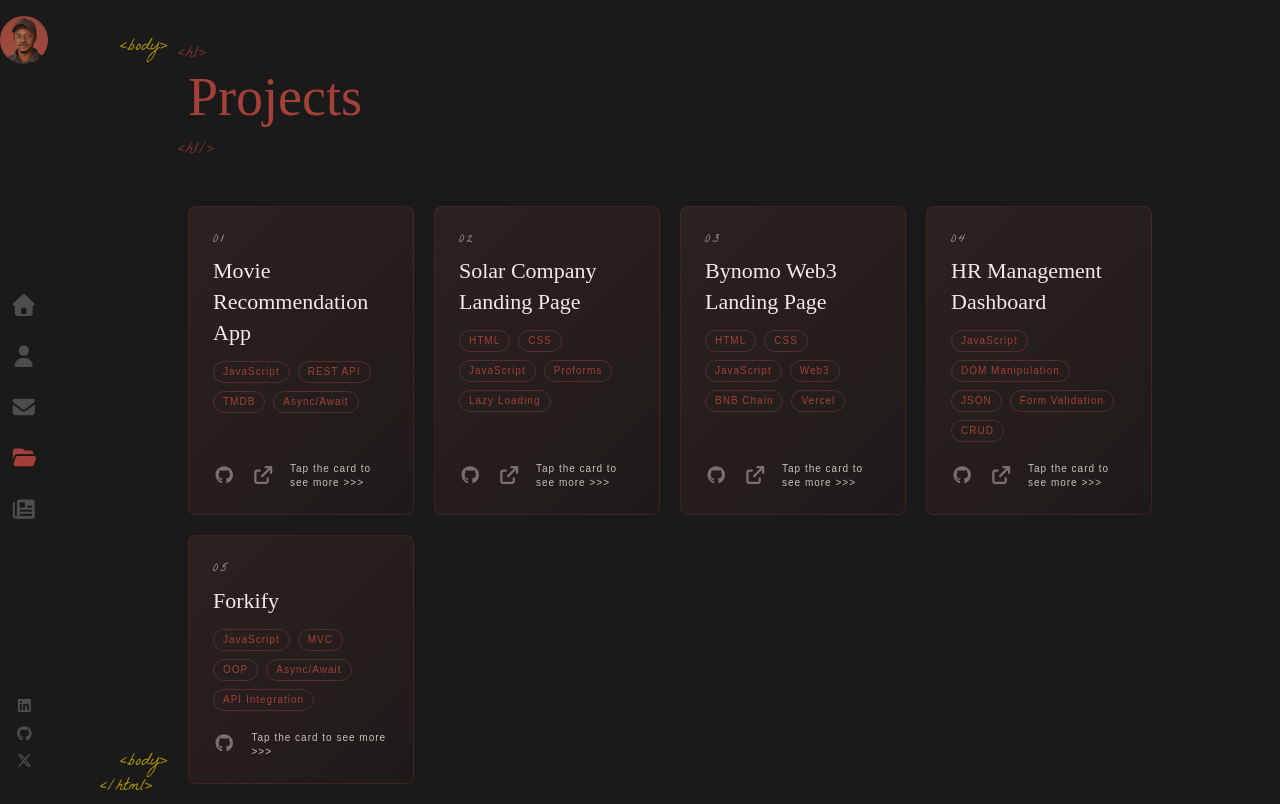
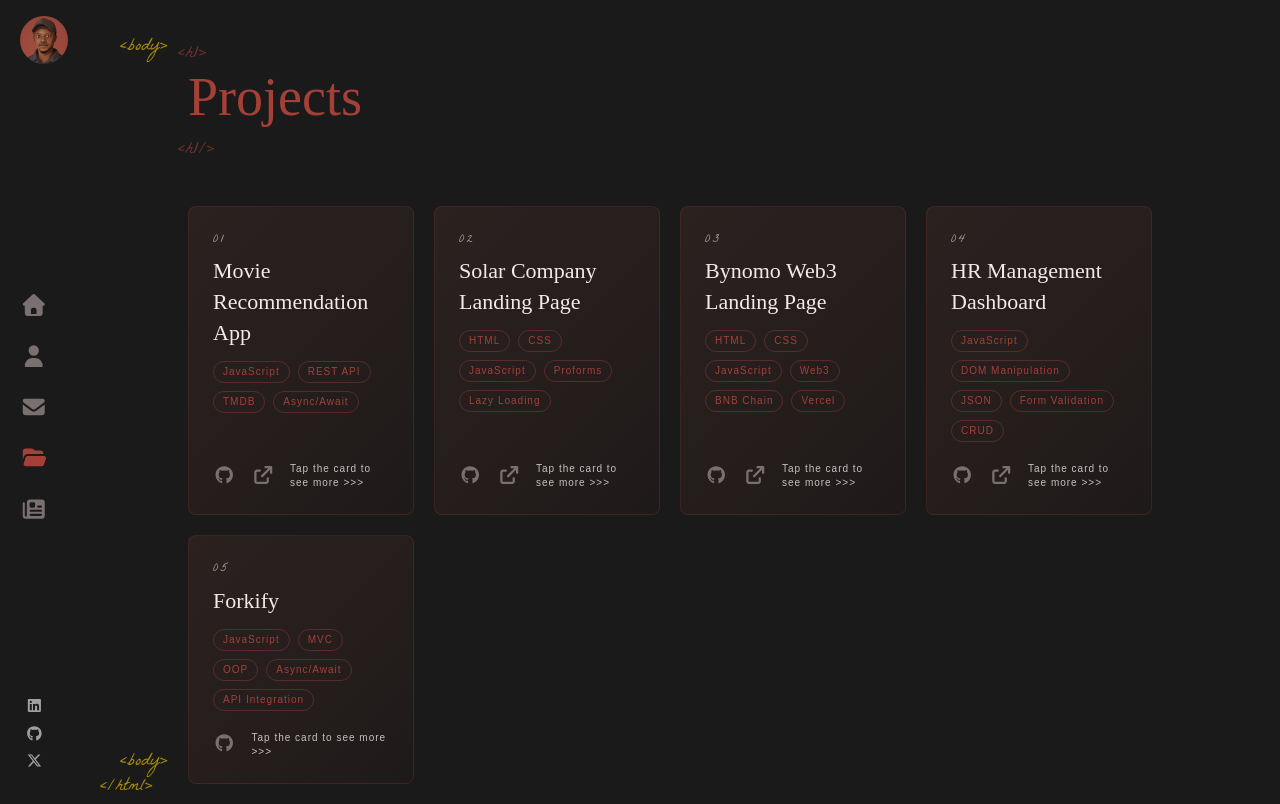
Before and after one commit to judexify/Judexify-Portfolio, a React (Vite) app: page /project in a window 1280 px wide. Built offline with nearby package versions, Linux system fonts and the light colour scheme.

Commit message:
feat: update icon colors in SideBar for improved visibility and consistency

```diff
--- a/src/components/SideBar/index.css
+++ b/src/components/SideBar/index.css
@@ -25,6 +25,7 @@
   flex-direction: column;
   align-items: center;
   padding: 0.8rem 0;
+  margin-left: 2rem;
 }
 
 .nav-bar .logo-fixed img {
@@ -63,6 +64,9 @@
 
 .nav-bar nav a i {
   transition: var(--transition);
+}
+.nav-bar nav a svg {
+  color: var(--clr-icon);
 }
 
 .nav-bar nav a:hover {
--- a/src/components/SideBar/index.jsx
+++ b/src/components/SideBar/index.jsx
@@ -66,7 +66,7 @@ export default function SideBar() {
             rel="noreferrer"
             href="https://www.linkedin.com/in/jude-oluwadunsi-8a2961325?utm_source=share&utm_campaign=share_via&utm_content=profile&utm_medium=android_app"
           >
-            <FontAwesomeIcon icon={faLinkedin} color="#4d4d4e" />
+            <FontAwesomeIcon icon={faLinkedin} color="#9f9fa4" />
           </a>
         </li>
         <li>
@@ -75,12 +75,12 @@ export default function SideBar() {
             rel="noreferrer"
             href="https://github.com/judexify"
           >
-            <FontAwesomeIcon icon={faGithub} color="#4d4d4e" />
+            <FontAwesomeIcon icon={faGithub} color="#9f9fa4" />
           </a>
         </li>
         <li>
           <a target="_blank" rel="noreferrer" href="https://x.com/judexify">
-            <FontAwesomeIcon icon={faXTwitter} color="#4d4d4e" />
+            <FontAwesomeIcon icon={faXTwitter} color="#9f9fa4" />
           </a>
         </li>
       </ul>
```
